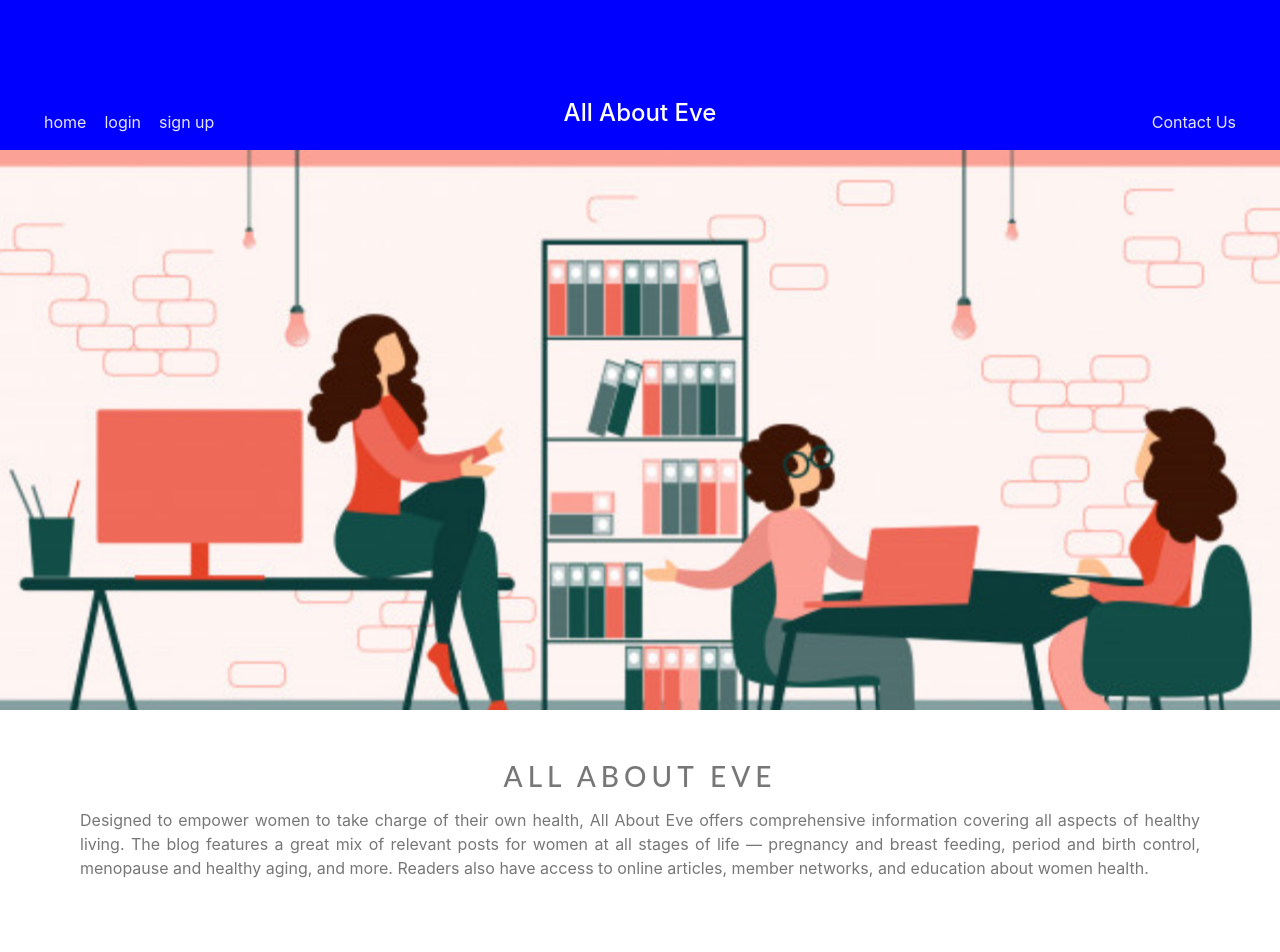
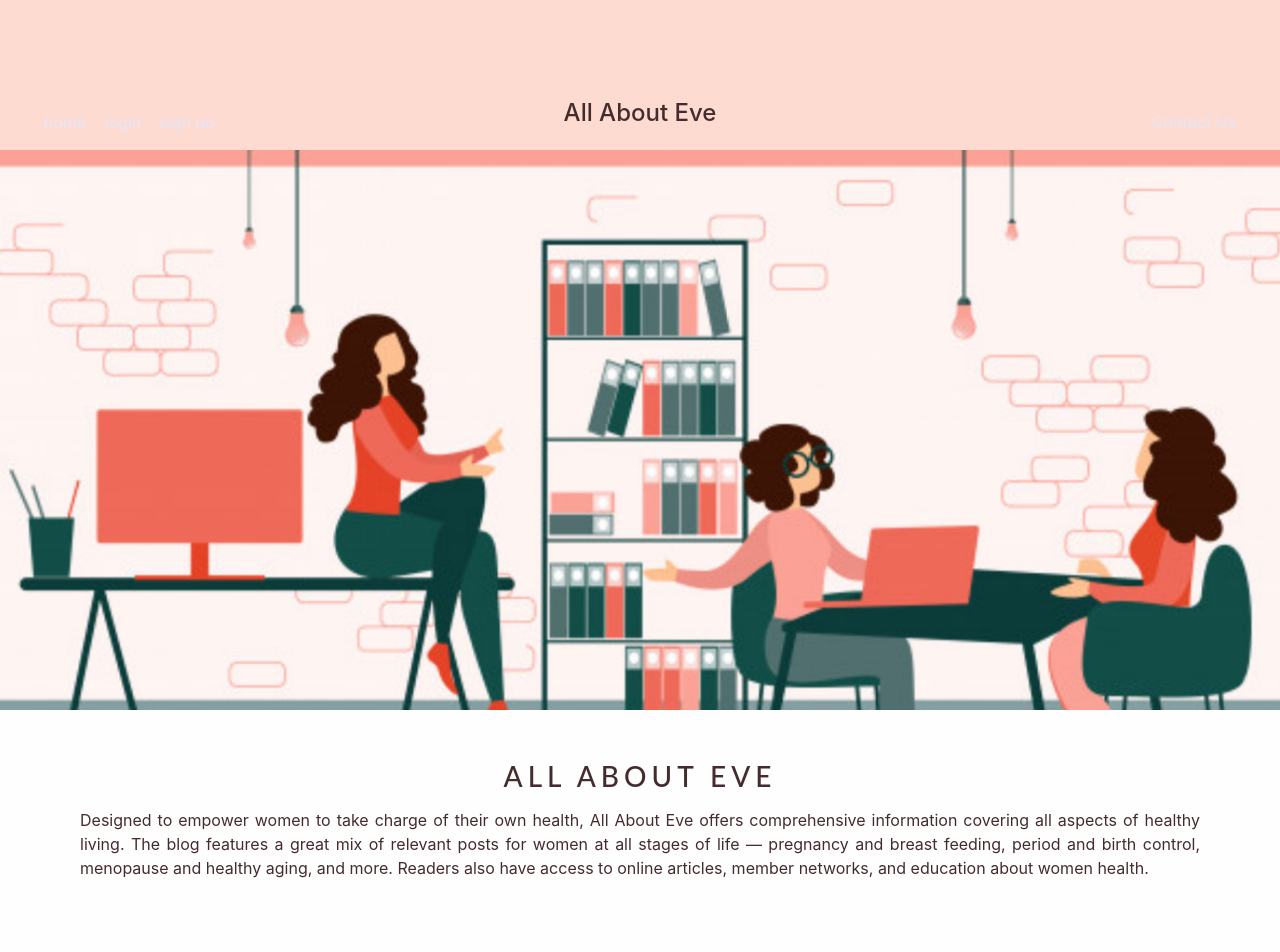
Before and after one commit to all-about-eve-team/all-about-eve, a React (Create React App) app in the folder client/: page / in a window 1280 px wide. Shown: the top 952 px of the page. Built offline with nearby package versions, Linux system fonts and the light colour scheme.

Commit message:
changing the background colors and text color to match GG color

```diff
--- a/client/src/App.css
+++ b/client/src/App.css
@@ -8,10 +8,10 @@
 }
 
 .App-header {
-  background-color: blue;
+  background-color: #FEDBD0;
   height: 150px;
   padding: 20px;
-  color: white;
+  color: #442C2E;
 }
 
 .App-title {
@@ -26,7 +26,13 @@
 
   margin-top: auto;
 
+
 }
+
+.text-secondary{
+color: #442C2E;
+}
+
 #top-filler {
   margin-bottom: auto;
 }
@@ -49,7 +55,7 @@ body, html {
   height: 100%;
   margin: 0;
   font: 400 15px/1.8 "Lato", sans-serif;
-  color: #777;
+  color:#442C2E;
 }
 
 
@@ -74,8 +80,8 @@ body, html {
 }
 
 .caption .border {
-  background-color: gray;
-  color: #fff;
+  background-color: #FEDBD0;
+  color: #442C2E;
   padding: 18px;
   font-size: 25px;
   letter-spacing: 10px;
@@ -86,13 +92,13 @@ h3 {
   letter-spacing: 5px;
   text-transform: uppercase;
   font: 20px "Lato", sans-serif;
-  color: #111111;
+  color:#442C2E;
   text-align:center;
 }
 
 .text {
-  color: #777777;
-  background-color: #ffffff;
+  color: #442C2E;
+  background-color:  #FEFEFE;
   text-align: center;
   padding: 50px 80px;
   text-align: justify;
--- a/client/src/pages/contact.css
+++ b/client/src/pages/contact.css
@@ -15,7 +15,7 @@
   }
 
   .brand span{
-    color:#fff;
+    color:#442C2E;
   }
 
   .wrapper{
@@ -27,7 +27,7 @@
   }
 
   .company-info{
-    background:#c9e6ff;
+    background:#FEDBD0;
   }
 
   .company-info h3, .company-info ul{
@@ -36,7 +36,7 @@
   }
 
   .contact{
-    background:#f9feff;
+    background:#FEDBD0;
   }
 
   /* FORM STYLES */
@@ -61,18 +61,18 @@
   .contact form button, .contact form input, .contact form textarea{
     width:100%;
     padding:1em;
-    border:1px solid #c9e6ff;
+    border:1px solid #FEDBD0;
   }
 
   .contact form button{
-    background:#c9e6ff;
+    background: #FEDBD0;
     border:0;
     text-transform: uppercase;
   }
 
   .contact form button:hover,.contact form button:focus{
-    background:#92bde7;
-    color:#fff;
+    background:#FEDBD0;
+    color: #442C2E;
     outline:0;
     transition: background-color 2s ease-out;
   }
```
Also changed, not shown: client/src/components/Form/style.css (+7 -7 lines).
